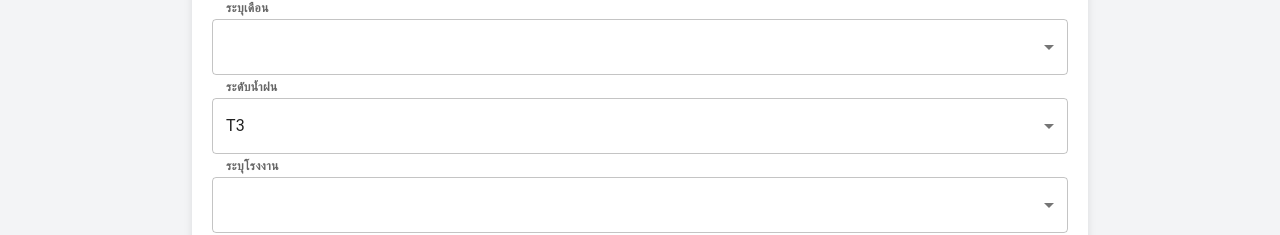
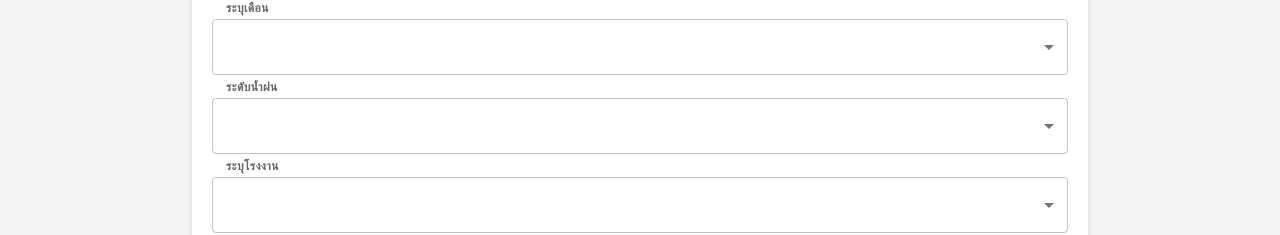
Before and after one commit to BestTTTA/fe-mitrphol-ccs, a React (Create React App) app: page / in a window 1280 px wide. Shown: the part 187-422 px from the top of the page. Built offline with nearby package versions, Linux system fonts and the light colour scheme.

Commit message:
add home

```diff
--- a/src/pages/Home.js
+++ b/src/pages/Home.js
@@ -120,7 +120,7 @@ function Home() {
               value={FiberFunc}
               onChange={handlefiberChange}
             >
-              {["T1", "T2", "T3", "T4", "T5", "T6"].map((T) => (
+              {["600", "800", "1.000", "1.200", "1.400", "1.600"].map((T) => (
                 <MenuItem key={T} value={T}>
                   {T}
                 </MenuItem>
@@ -138,7 +138,7 @@ function Home() {
               onChange={handleModelChange}
             >
               <MenuItem value={Overall}>Overall</MenuItem>
-              {["M1", "M2", "M3", "M4", "M5", "M6", "M7", "M8", "M9"].map(
+              {["มิตรภูเขียว", "มิตรกาฬสินธุ์", "มิตรภูเวียง", "มิตรภูหลวง", "มิตรอำนาจเจริญ", "มิตรผล ด่านช้าง", "มิตรผล สิงห์บุนรี", "มิตรผล เกษตรสมบรูณ์" ].map(
                 (F) => (
                   <MenuItem key={F} value={F}>
                     {F}
```
